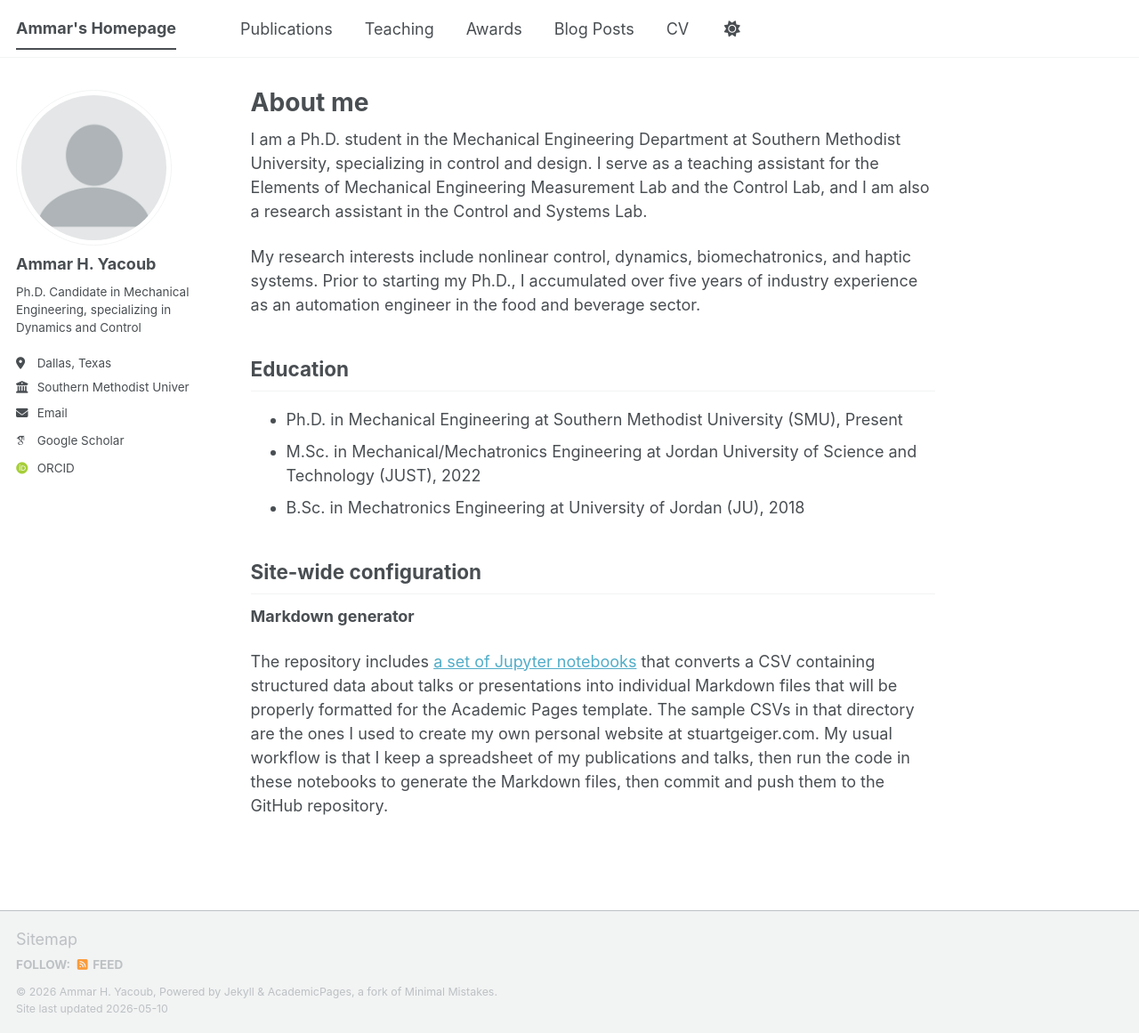
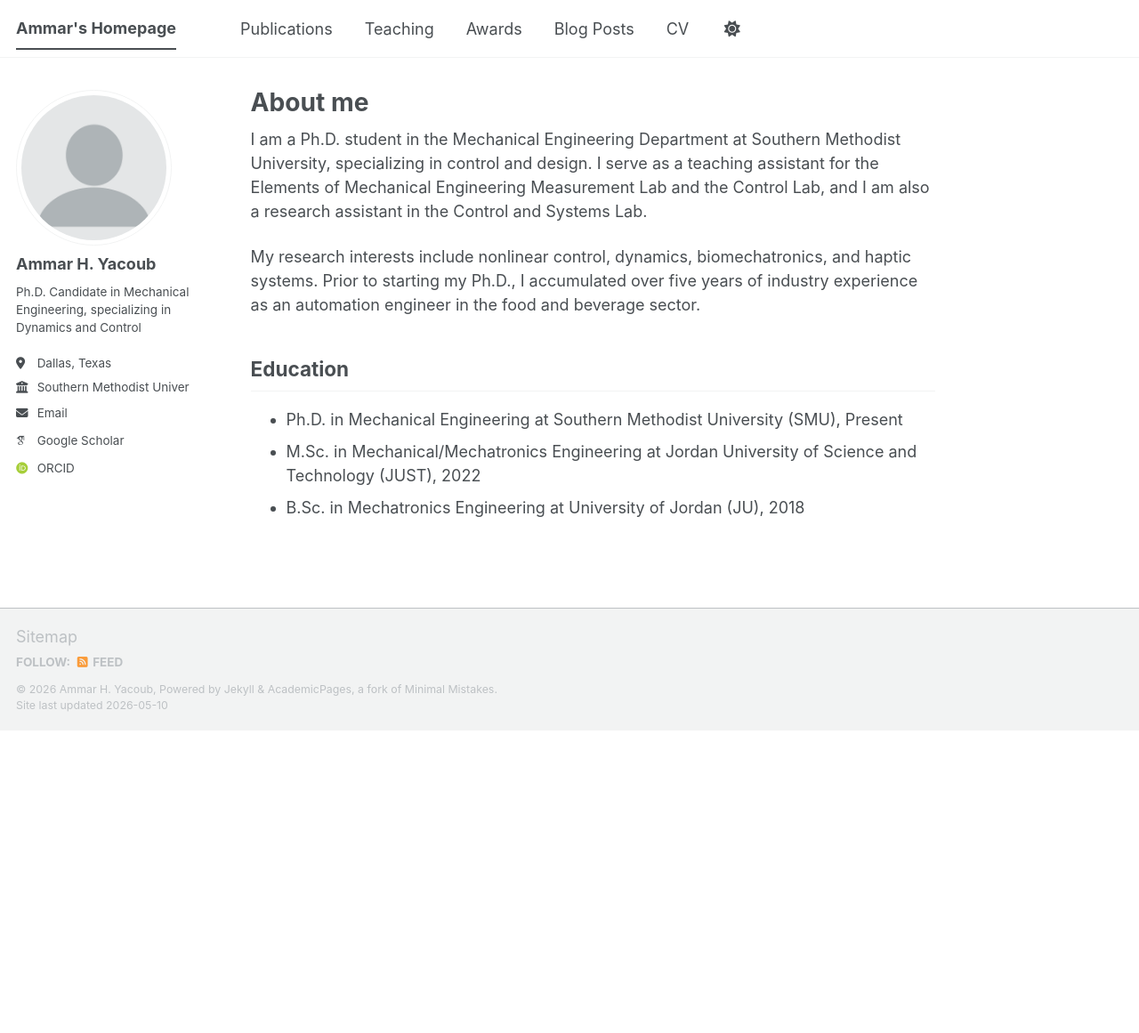
Before and after one commit to AmmarYacoub/AmmarYacoub.github.io, a Jekyll site: the page built from _pages/about.md, in a window 1280 px wide and 1161 px high. Shown: the whole window at 89% size. Built offline with Jekyll 4.4.1, drawn with Linux system fonts in a browser that asks for light colours; some web fonts are replaced; a script bundle is joined from its source files by our own code; library files that are not in the unit come from our copies.

Commit message:
Update about.md

```diff
--- a/_pages/about.md
+++ b/_pages/about.md
@@ -16,12 +16,3 @@ Education
 - Ph.D. in Mechanical Engineering  at Southern Methodist University (SMU), Present
 - M.Sc. in Mechanical/Mechatronics Engineering at Jordan University of Science and Technology (JUST), 2022
 - B.Sc. in Mechatronics Engineering at University of Jordan (JU), 2018
-
-Site-wide configuration
-------
-
-
-**Markdown generator**
-
-The repository includes [a set of Jupyter notebooks](https://github.com/academicpages/academicpages.github.io/tree/master/markdown_generator
-) that converts a CSV containing structured data about talks or presentations into individual Markdown files that will be properly formatted for the Academic Pages template. The sample CSVs in that directory are the ones I used to create my own personal website at stuartgeiger.com. My usual workflow is that I keep a spreadsheet of my publications and talks, then run the code in these notebooks to generate the Markdown files, then commit and push them to the GitHub repository.
```
